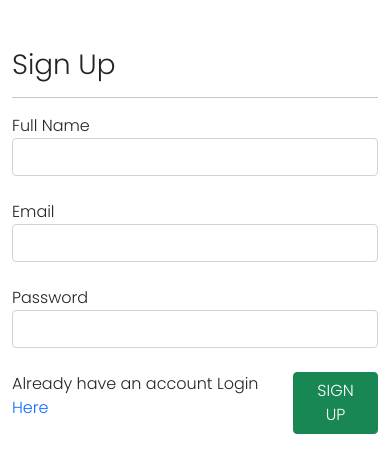
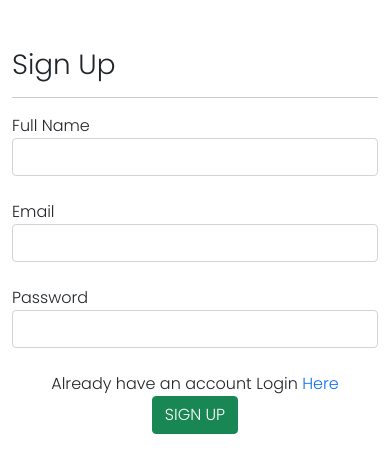
Before and after one commit to HamzaAnwar1998/React-Firebase-Ecommerce, a React (Create React App) app: page /signup in a window 390 px wide. Shown: the top 472 px of the page. Built offline with nearby package versions, Linux system fonts and the light colour scheme; the HTML template or start-up script is replaced by a standard one.

Commit message:
resolved responsive issues

```diff
--- a/src/Components/IndividualProduct.jsx
+++ b/src/Components/IndividualProduct.jsx
@@ -1,10 +1,6 @@
 import React from 'react'
-import {useHistory} from 'react-router-dom'
-import {auth} from '../Config/Config'
 
 export const IndividualProduct = ({individualProduct,addToCart}) => {
-
-    const history = useHistory();
 
     const handleAddToCart = () => {
         addToCart(individualProduct);
--- a/src/index.css
+++ b/src/index.css
@@ -14,6 +14,14 @@
 .btn-box{
   display: flex;
   justify-content: space-between;
+}
+
+@media(max-width: 450px){
+  .btn-box{
+    flex-direction: column;
+    justify-content: center;
+    align-items: center;
+  }
 }
 
 .success-msg{
@@ -44,6 +52,13 @@
   background-color: #f6f6f6;
 }
 
+@media(max-width: 450px){
+  .navbar{
+    flex-direction: column;
+    justify-content: center;
+  }
+}
+
 .navbar .logo{
   width: 150px;
   height: auto;
@@ -62,8 +77,23 @@
   align-items: center;
 }
 
+@media(max-width: 450px){
+  .navbar .rightside{
+    flex-direction: column;
+    justify-content: center;
+    margin-top: 20px;
+    margin-right: 0px;
+  }
+}
+
 .navbar .rightside div{
   margin: 0px 10px;
+}
+
+@media(max-width: 450px){
+  .navbar .rightside div{
+    margin: 10px 0px;
+  }
 }
 
 .navbar .rightside div .navlink{
```
Also changed, not shown: firebase.json (added), 1 other file (tests, documents, lock files or other folders).
